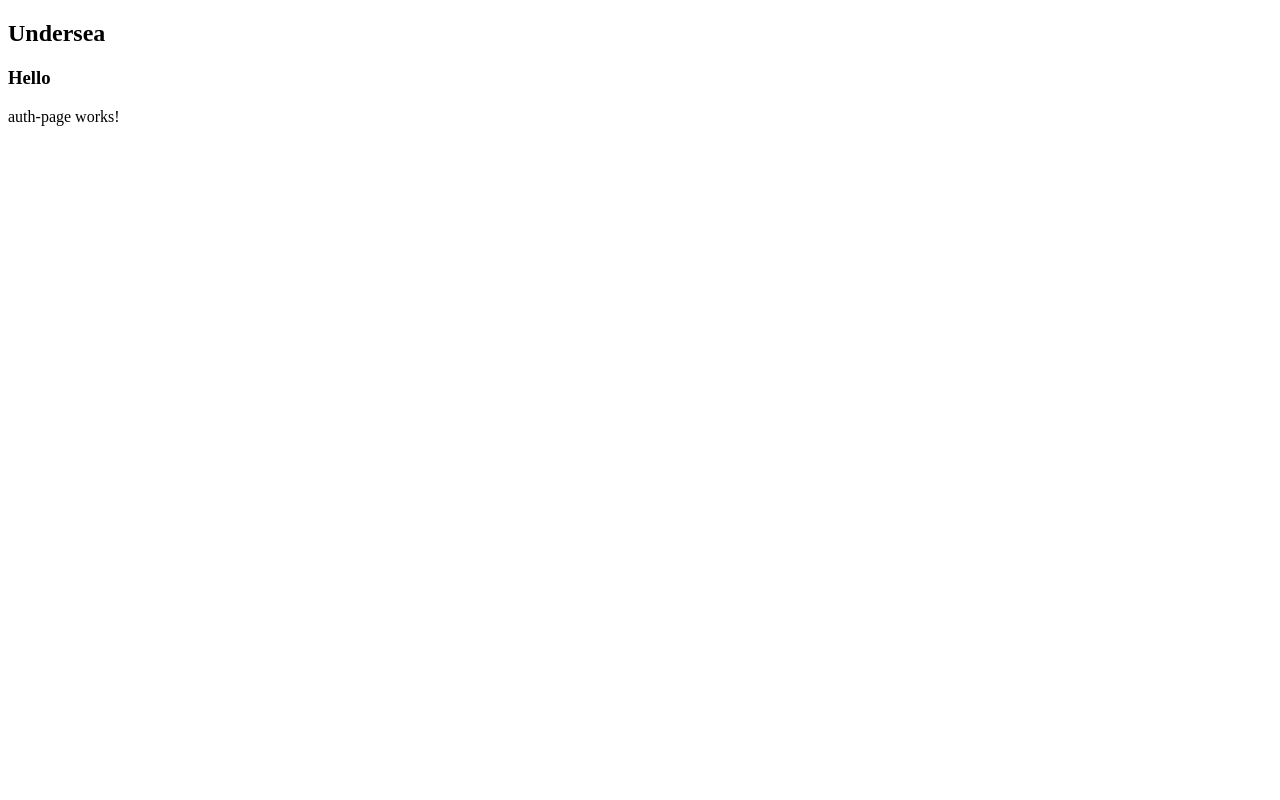
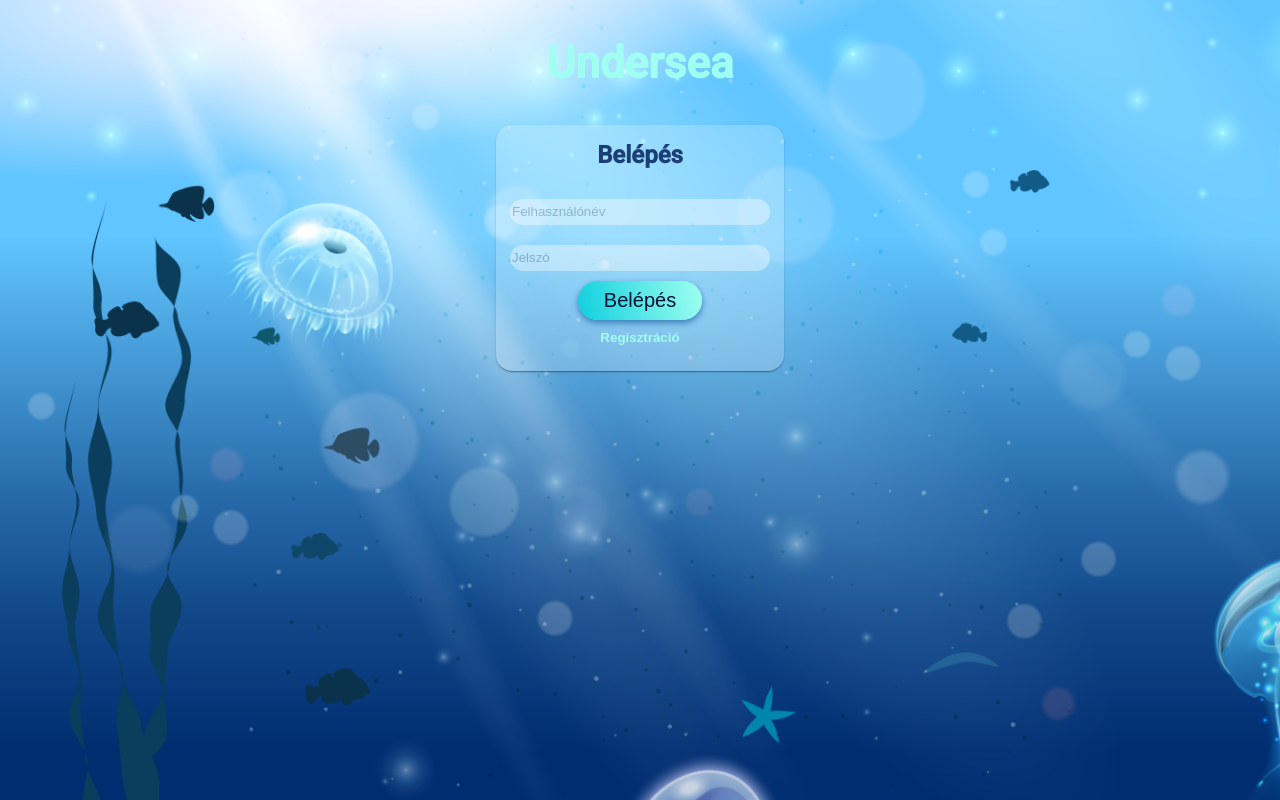
Before and after one commit to Paralike/Undersea-Project, an Angular app in the folder src/Frontend/Undersea-Angular/: page /login in a window 1280 px wide. Built offline with nearby package versions, Linux system fonts and the light colour scheme.

Commit message:
site build

```diff
--- a/src/Frontend/Undersea-Angular/angular.json
+++ b/src/Frontend/Undersea-Angular/angular.json
@@ -28,6 +28,7 @@
               "src/assets"
             ],
             "styles": [
+              "./node_modules/@angular/material/prebuilt-themes/pink-bluegrey.css",
               "src/styles.scss"
             ],
             "scripts": []
@@ -92,6 +93,7 @@
               "src/assets"
             ],
             "styles": [
+              "./node_modules/@angular/material/prebuilt-themes/pink-bluegrey.css",
               "src/styles.scss"
             ],
             "scripts": []
@@ -123,6 +125,7 @@
           }
         }
       }
-    }},
+    }
+  },
   "defaultProject": "Undersea-Angular"
 }
--- a/src/Frontend/Undersea-Angular/package.json
+++ b/src/Frontend/Undersea-Angular/package.json
@@ -12,10 +12,12 @@
   "private": true,
   "dependencies": {
     "@angular/animations": "~10.0.0",
+    "@angular/cdk": "^10.0.1",
     "@angular/common": "~10.0.0",
     "@angular/compiler": "~10.0.0",
     "@angular/core": "~10.0.0",
     "@angular/forms": "~10.0.0",
+    "@angular/material": "^10.0.1",
     "@angular/platform-browser": "~10.0.0",
     "@angular/platform-browser-dynamic": "~10.0.0",
     "@angular/router": "~10.0.0",
--- a/src/Frontend/Undersea-Angular/src/app/app.component.html
+++ b/src/Frontend/Undersea-Angular/src/app/app.component.html
@@ -1,3 +1 @@
-<h2>Undersea</h2>
-<h3>Hello</h3>
 <router-outlet></router-outlet>
--- a/src/Frontend/Undersea-Angular/src/app/app.module.ts
+++ b/src/Frontend/Undersea-Angular/src/app/app.module.ts
@@ -3,6 +3,7 @@ import { NgModule } from '@angular/core';
 
 import { AppRoutingModule } from './app-routing.module';
 import { AppComponent } from './app.component';
+import { BrowserAnimationsModule } from '@angular/platform-browser/animations';
 
 @NgModule({
   declarations: [
@@ -10,7 +11,8 @@ import { AppComponent } from './app.component';
   ],
   imports: [
     BrowserModule,
-    AppRoutingModule
+    AppRoutingModule,
+    BrowserAnimationsModule
   ],
   providers: [],
   bootstrap: [AppComponent]
--- a/src/Frontend/Undersea-Angular/src/app/features/pages/auth/auth.module.ts
+++ b/src/Frontend/Undersea-Angular/src/app/features/pages/auth/auth.module.ts
@@ -2,6 +2,7 @@ import { NgModule } from '@angular/core';
 import { CommonModule } from '@angular/common';
 import { AuthRoutingModule } from './auth_routing';
 import { AuthPageComponent } from './components/auth-page/auth-page.component';
+import { SharedModule } from './../../../shared/shared.module';
 
 
 
@@ -9,7 +10,8 @@ import { AuthPageComponent } from './components/auth-page/auth-page.component';
   declarations: [AuthPageComponent],
   imports: [
     CommonModule,
-    AuthRoutingModule
+    AuthRoutingModule,
+    SharedModule
   ]
 })
 export class AuthModule { }
--- a/src/Frontend/Undersea-Angular/src/app/features/pages/auth/components/auth-page/auth-page.component.html
+++ b/src/Frontend/Undersea-Angular/src/app/features/pages/auth/components/auth-page/auth-page.component.html
@@ -1 +1,16 @@
-<p>auth-page works!</p>
+<div class = "flexbox">
+
+  <h2 class = "title">Undersea</h2>
+
+  <mat-card class = "login-card">
+
+    <h2 class="card-title">Belépés</h2>
+
+    <input #name type="text" placeholder="Felhasználónév">
+    <input #pwd type="password" placeholder="Jelszó">
+
+    <button class = "login-button" onclick="">Belépés</button>
+    <button class = "register-button">Regisztráció</button>
+
+  </mat-card>
+</div>
--- a/src/Frontend/Undersea-Angular/src/app/features/pages/auth/components/auth-page/auth-page.component.scss
+++ b/src/Frontend/Undersea-Angular/src/app/features/pages/auth/components/auth-page/auth-page.component.scss
@@ -0,0 +1,87 @@
+
+
+.flexbox {
+  display: flex;
+  flex-direction: column;
+  align-items: center;
+  justify-content: flex-start;
+  background: transparent url('../../../../../../assets/background.png') 0% 0% no-repeat padding-box;
+  opacity: 1;
+  height: 100vh;
+
+}
+
+.title{
+  text-align: left;
+  font: Regular 93px/147px Baloo;
+  letter-spacing: 0px;
+  color: #9FFFF0;
+  opacity: 1;
+  font-size: 44px;
+}
+
+.login-card{
+  display: flex;
+  flex-direction: column;
+  align-items: center;
+  justify-content: center;
+  width: 20vw;
+  height: fit-content;
+  background: rgba(255, 255, 255, 0.2);
+  border-radius: 16px;
+  opacity: 1;
+}
+
+h2{
+  text-align: center;
+}
+
+input {
+  background: #FFFFFF 0% 0% no-repeat padding-box;
+  border-radius: 20px;
+  opacity: 0.39;
+  margin: 10px;
+  height: 3vh;
+  width: 20vw;
+  border: none;
+
+}
+
+.card-title{
+  text-align: center;
+  font: Regular 32px/51px Baloo;
+  letter-spacing: 0px;
+  color: #1C3E76;
+  opacity: 1;
+}
+
+.login-button{
+  background: transparent linear-gradient(258deg, #9FFFF0 0%, #6BEEE9 36%, #0FCFDE 100%) 0% 0% no-repeat padding-box;
+  box-shadow: 0px 3px 6px #3B7DBD;
+  border-radius: 90px;
+  opacity: 1;
+  border: none;
+  padding-left: 2vw;
+  padding-right: 2vw;
+  padding-top: 1vh;
+  padding-bottom: 1vh;
+
+  text-align: center;
+  font: Regular 18px/28px Baloo;
+  letter-spacing: 0px;
+  color: #001234;
+  font-size: 20px;
+
+}
+
+.register-button{
+  background: none;
+  border: none;
+  text-align: center;
+  font: Regular 18px/28px Baloo;
+  letter-spacing: 0px;
+  color: #9FFFF0;
+  opacity: 1;
+  font-weight: 800;
+  padding: 10px
+}
--- a/src/Frontend/Undersea-Angular/src/app/features/pages/auth/components/auth-page/auth-page.component.ts
+++ b/src/Frontend/Undersea-Angular/src/app/features/pages/auth/components/auth-page/auth-page.component.ts
@@ -1,4 +1,5 @@
 import { Component, OnInit } from '@angular/core';
+import { AuthpageService } from '../../service/authpage.service'
 
 @Component({
   selector: 'app-auth-page',
@@ -7,9 +8,13 @@ import { Component, OnInit } from '@angular/core';
 })
 export class AuthPageComponent implements OnInit {
 
-  constructor() { }
+  constructor(private authService: AuthpageService ) {}
 
   ngOnInit(): void {
   }
 
+  login(name: string, pwd: string){
+    this.authService.login(name, pwd);
+  }
+
 }
--- a/src/Frontend/Undersea-Angular/src/app/features/pages/auth/service/authpage.service.ts
+++ b/src/Frontend/Undersea-Angular/src/app/features/pages/auth/service/authpage.service.ts
@@ -6,4 +6,8 @@ import { Injectable } from '@angular/core';
 export class AuthpageService {
 
   constructor() { }
+
+  login(name: string, pwd: string){
+    console.log(name, pwd);
+  }
 }
--- a/src/Frontend/Undersea-Angular/src/index.html
+++ b/src/Frontend/Undersea-Angular/src/index.html
@@ -6,6 +6,8 @@
   <base href="/">
   <meta name="viewport" content="width=device-width, initial-scale=1">
   <link rel="icon" type="image/x-icon" href="favicon.ico">
+  <link href="https://fonts.googleapis.com/css?family=Roboto:300,400,500&display=swap" rel="stylesheet">
+  <link href="https://fonts.googleapis.com/icon?family=Material+Icons" rel="stylesheet">
 </head>
 <body>
   <app-root></app-root>
--- a/src/Frontend/Undersea-Angular/src/styles.scss
+++ b/src/Frontend/Undersea-Angular/src/styles.scss
@@ -1 +1,4 @@
 /* You can add global styles to this file, and also import other style files */
+
+html, body { height: 100%; }
+body { margin: 0; font-family: Roboto, "Helvetica Neue", sans-serif; }
```
Also changed, not shown: src/Frontend/Undersea-Angular/src/app/shared/shared.module.ts (+9 -1 lines), src/Frontend/Undersea-Angular/src/assets/background.png (added), 1 other file (tests, documents, lock files or other folders).
